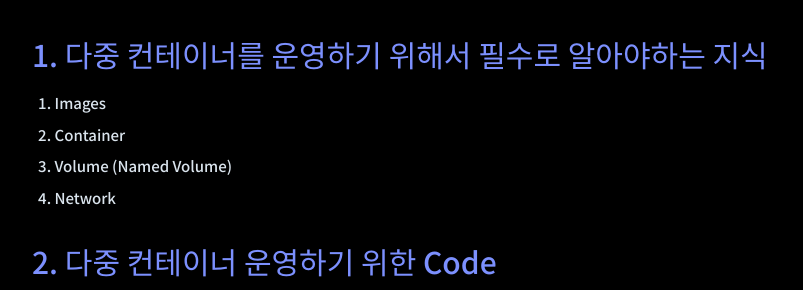
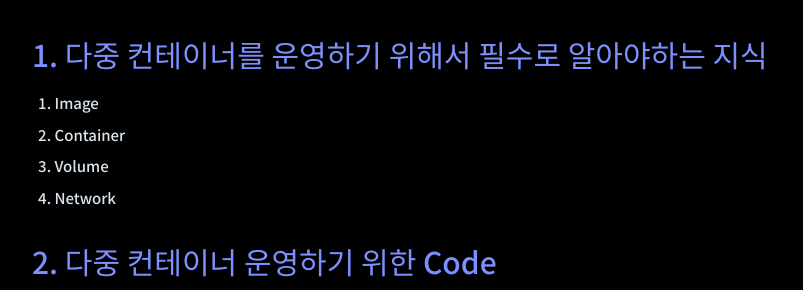
Before and after one commit to winverse/winverse.github.io, a Jekyll site: the page built from _posts/infra/2023-03-30-docker-handle-multi-container.md, in a window 1280 px wide and 900 px high. Shown: the part 308-598 px from the top of the window, without its empty margins (238-1041 px from the left). Built offline with Jekyll 4.4.1, drawn with Linux system fonts in a browser that asks for light colours; nearby versions of some CDN libraries; comment, search, counter and statistics services are not loaded.

```diff
--- a/_posts/infra/2023-03-30-docker-handle-multi-container.md
+++ b/_posts/infra/2023-03-30-docker-handle-multi-container.md
@@ -9,9 +9,9 @@
 ---
 
 # 1. 다중 컨테이너를 운영하기 위해서 필수로 알아야하는 지식
-1. Images
+1. Image
 2. Container
-3. Volume (Named Volume)
+3. Volume
 4. Network
 
 # 2. 다중 컨테이너 운영하기 위한 Code
```
